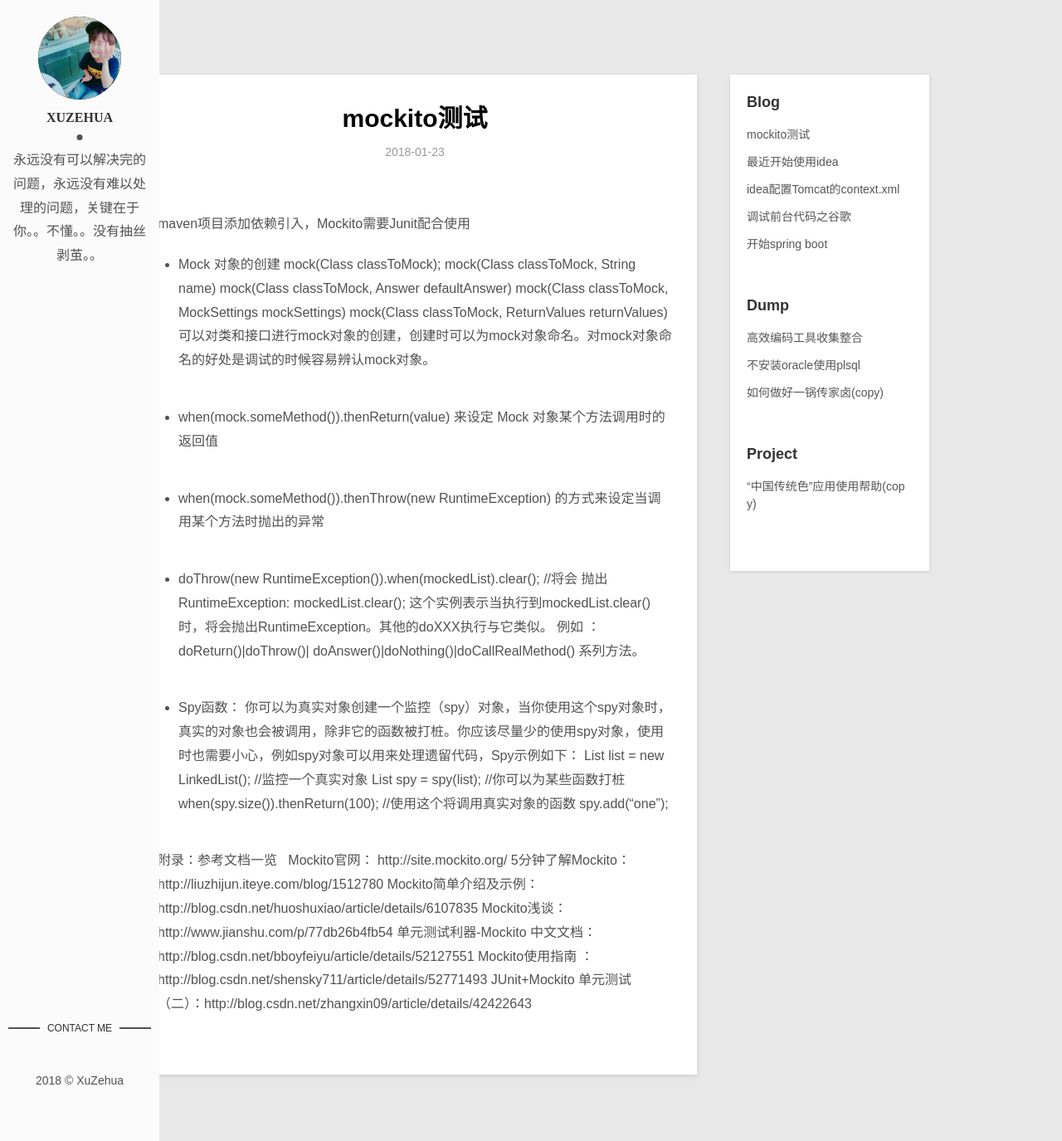
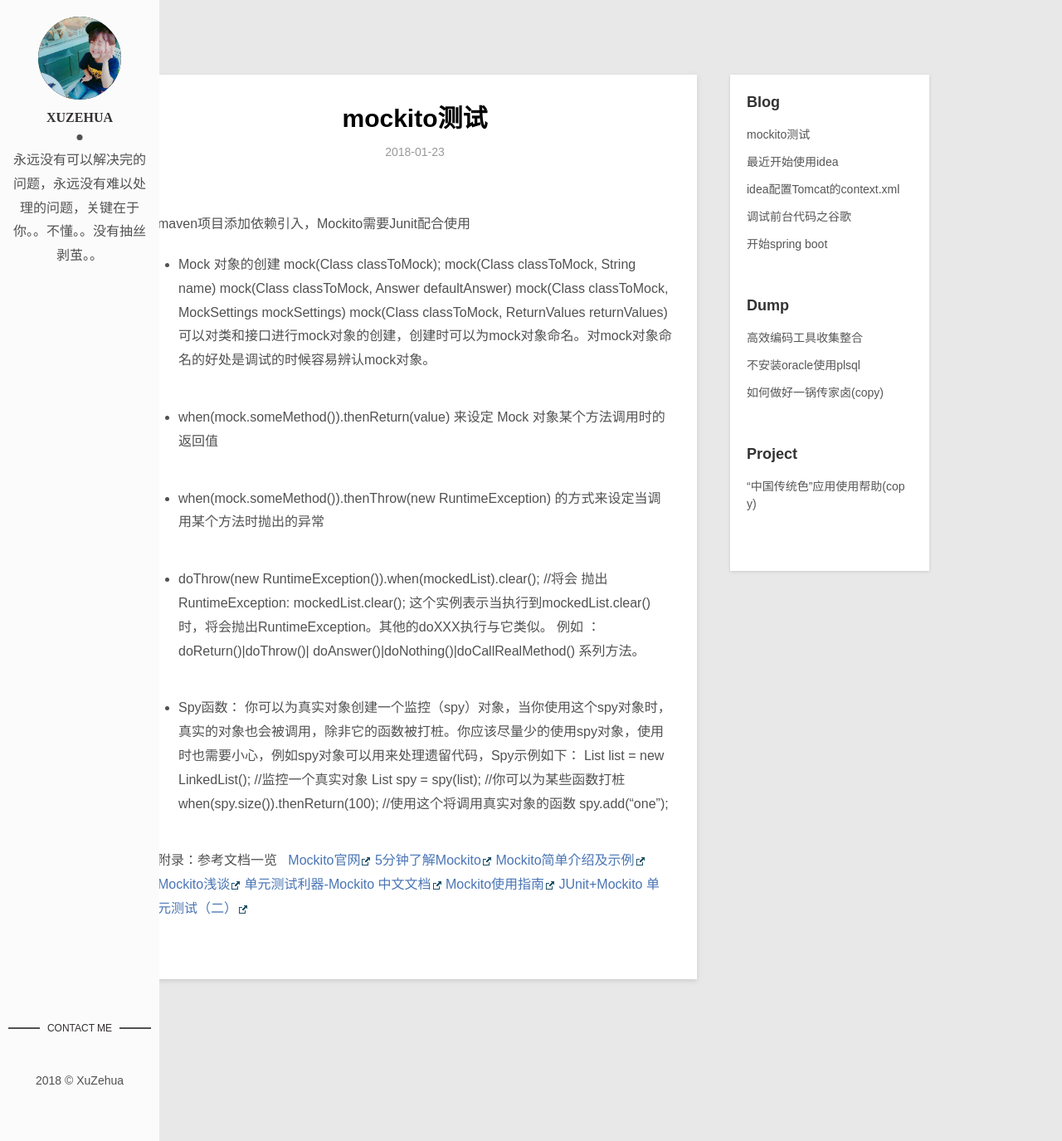
Before and after one commit to lychhh/lychhh.github.io, a Jekyll site: the page built from _posts/blog/2018-01-23-test-mockito.md, in a window 1280 px wide and 1375 px high. Shown: the whole window at 83% size. Built offline with Jekyll 4.4.1, drawn with Linux system fonts in a browser that asks for light colours.

Commit message:
Update 2018-01-23-test-mockito.md

```diff
--- a/_posts/blog/2018-01-23-test-mockito.md
+++ b/_posts/blog/2018-01-23-test-mockito.md
@@ -42,10 +42,10 @@ spy.add("one");
 
 附录：参考文档一览
 
-Mockito官网： http://site.mockito.org/
-5分钟了解Mockito：http://liuzhijun.iteye.com/blog/1512780
-Mockito简单介绍及示例：http://blog.csdn.net/huoshuxiao/article/details/6107835
-Mockito浅谈：http://www.jianshu.com/p/77db26b4fb54
-单元测试利器-Mockito 中文文档：http://blog.csdn.net/bboyfeiyu/article/details/52127551
-Mockito使用指南 ：http://blog.csdn.net/shensky711/article/details/52771493
-JUnit+Mockito 单元测试（二）：http://blog.csdn.net/zhangxin09/article/details/42422643
+[Mockito官网](http://site.mockito.org/)
+[5分钟了解Mockito](http://liuzhijun.iteye.com/blog/1512780)
+[Mockito简单介绍及示例](http://blog.csdn.net/huoshuxiao/article/details/6107835)
+[Mockito浅谈](http://www.jianshu.com/p/77db26b4fb54)
+[单元测试利器-Mockito 中文文档](http://blog.csdn.net/bboyfeiyu/article/details/52127551)
+[Mockito使用指南](http://blog.csdn.net/shensky711/article/details/52771493)
+[JUnit+Mockito 单元测试（二）](http://blog.csdn.net/zhangxin09/article/details/42422643)
```
